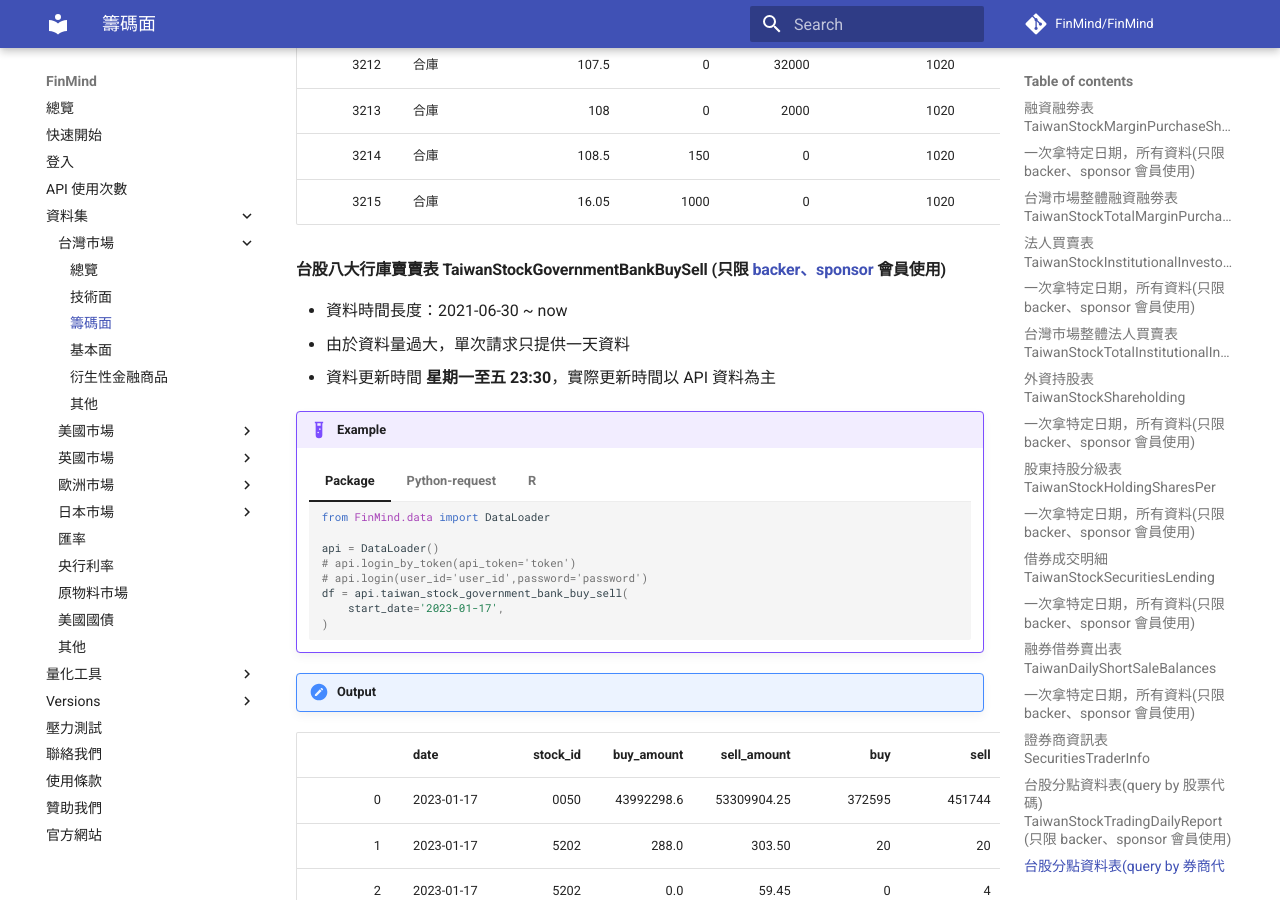
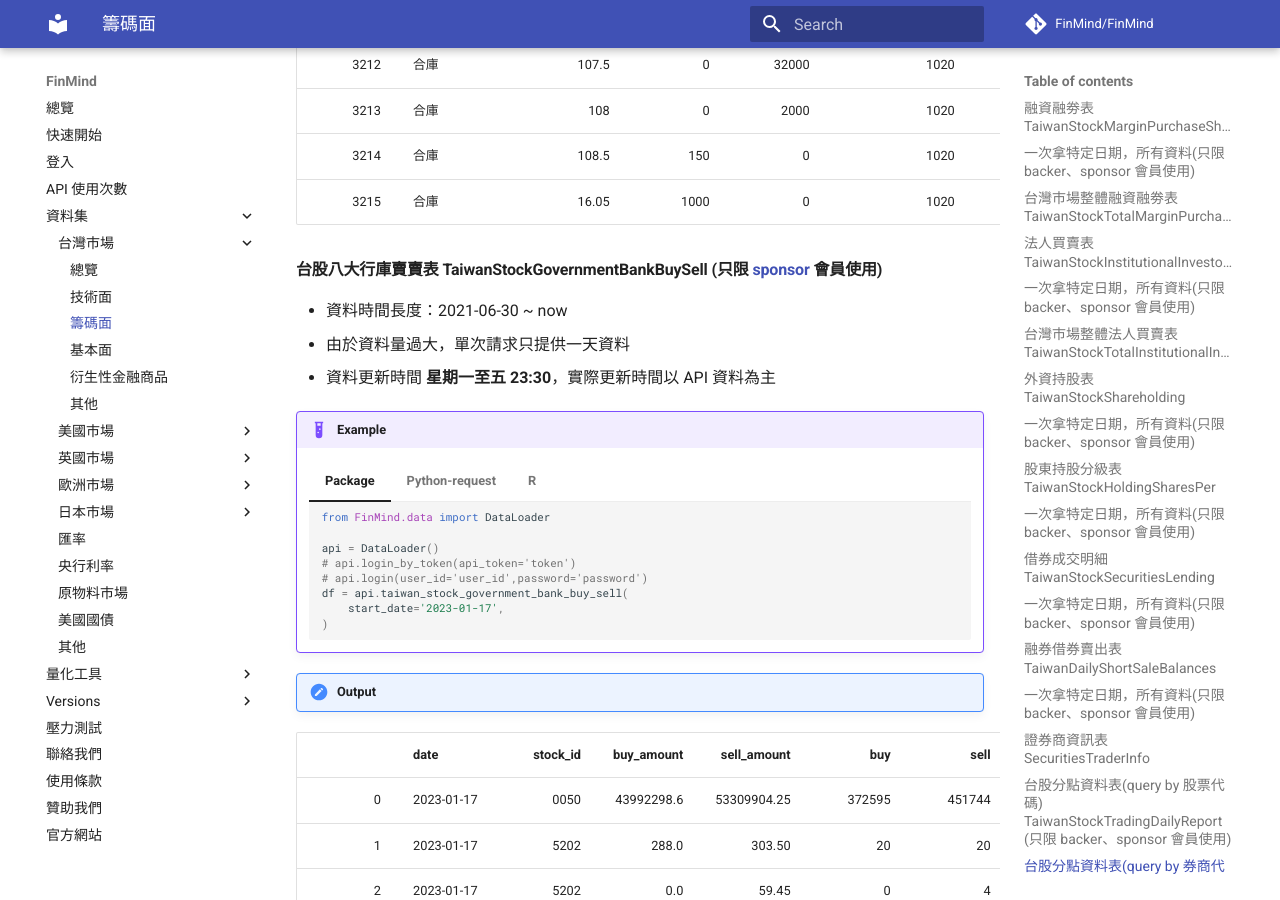
Before and after one commit to FinMind/FinMind-Doc, an MkDocs documentation site: the page built from docs/tutor/TaiwanMarket/Chip.md, in a window 1280 px wide and 900 px high, scrolled down 13494 px. Built offline with MkDocs 1.6.1 and Material for MkDocs 9.7.7, drawn with Linux system fonts in a browser that asks for light colours; comment, search, counter and statistics services are not loaded.

Commit message:
fix: TaiwanStockGovernmentBankBuySell

```diff
--- a/docs/tutor/TaiwanMarket/Chip.md
+++ b/docs/tutor/TaiwanMarket/Chip.md
@@ -1073,7 +1073,7 @@
 | 3214 | 合庫                |  108.5  |   150 |      0 |                   1020 |       9958 | 2022-06-16 |
 | 3215 | 合庫                |   16.05 |  1000 |      0 |                   1020 |       9962 | 2022-06-16 |
 
-#### 台股八大行庫賣賣表 TaiwanStockGovernmentBankBuySell (只限 [backer、sponsor](https://finmindtrade.com/analysis/#/Sponsor/sponsor) 會員使用)
+#### 台股八大行庫賣賣表 TaiwanStockGovernmentBankBuySell (只限 [sponsor](https://finmindtrade.com/analysis/#/Sponsor/sponsor) 會員使用)
 
 - 資料時間長度：2021-06-30 ~ now
 - 由於資料量過大，單次請求只提供一天資料
```
